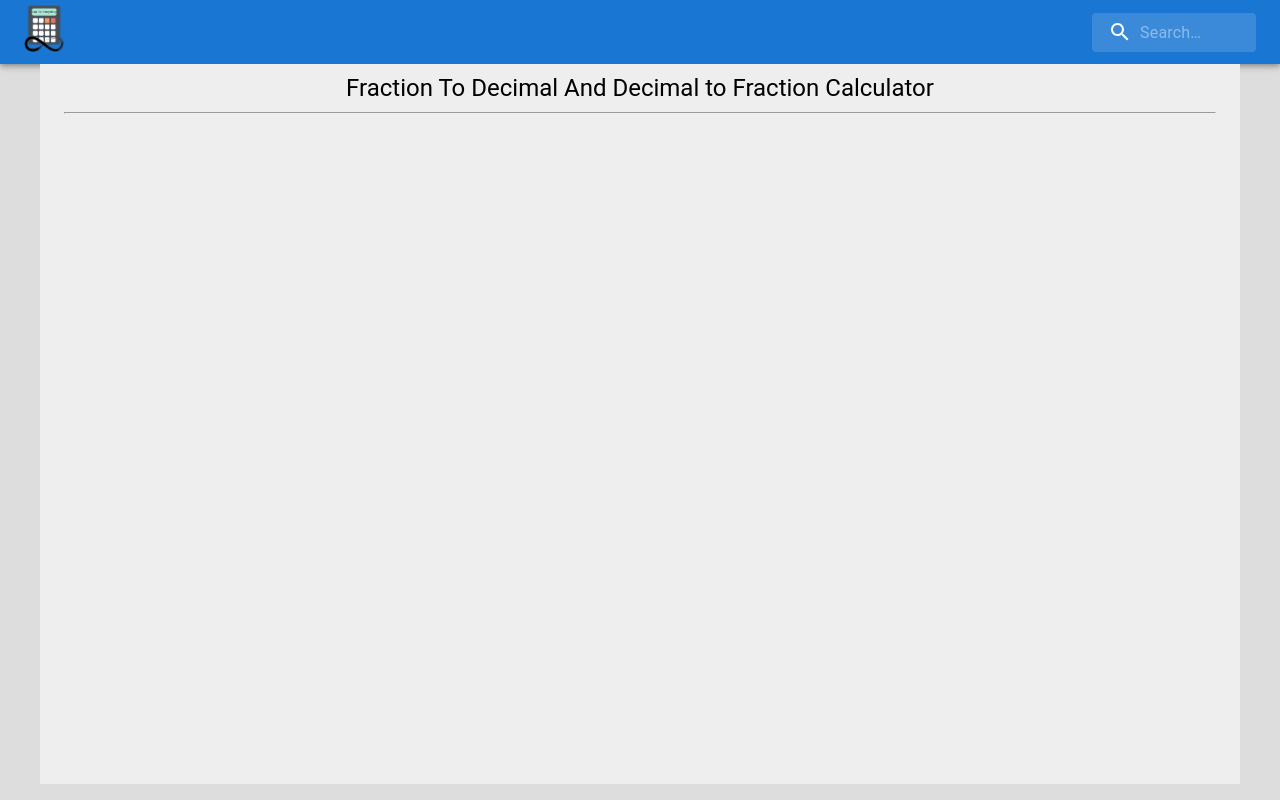
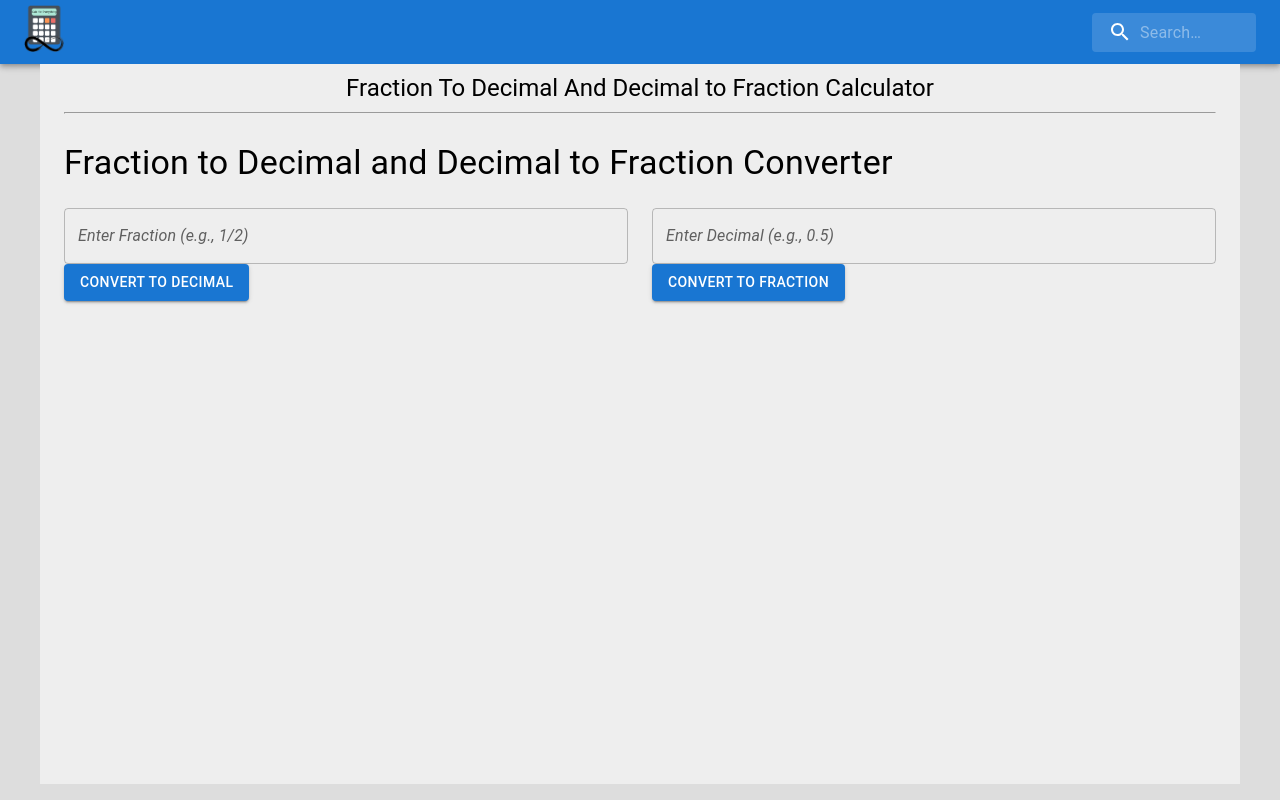
Before and after one commit to SarthakKeshari/calc_for_everything, a React (Create React App) app in the folder calculators/: page /fracdecandDecfrac in a window 1280 px wide. Built offline with nearby package versions, Linux system fonts and the light colour scheme.

Commit message:
Created Fraction to Decimal and vice versa Calc

```diff
--- a/calculators/src/computer_science/fracToDecAndDecToFrac/MainFracToDecAndDecToFrac.js
+++ b/calculators/src/computer_science/fracToDecAndDecToFrac/MainFracToDecAndDecToFrac.js
@@ -1,14 +1,98 @@
-import React from 'react';
-import { Container, Typography } from '@mui/material';
+import React, { useState } from 'react';
+import { TextField, Button, Grid, Typography, Container } from '@mui/material';
 
-function MainFracToDecAndDecToFrac(){
-    return(
-        <Container maxWidth="lg" sx={{ bgcolor: '#eeeeee', minHeight: '90vh', paddingY:"10" }}>
-            <Typography pt={1} variant='h5' sx = {{textAlign: "center"}}>Fraction To Decimal And Decimal to Fraction Calculator</Typography>
-            <hr/>
-            <br/>
+function MainFracToDecAndDecToFrac() {
+    const [fractionInput, setFractionInput] = useState('');
+    const [decimalInput, setDecimalInput] = useState('');
+    const [result, setResult] = useState('');
+
+    const handleFractionToDecimal = () => {
+        const fractionParts = fractionInput.split('/');
+
+        if (fractionParts.length !== 2) {
+            setResult('Invalid fraction format');
+            return;
+        }
+
+        const numerator = parseFloat(fractionParts[0]);
+        const denominator = parseFloat(fractionParts[1]);
+
+        if (denominator === 0) {
+            setResult('Division by zero is not allowed');
+            return;
+        }
+
+        const decimalValue = numerator / denominator;
+        setDecimalInput(decimalValue.toString());
+        setResult(`Decimal: ${decimalValue}`);
+    };
+
+    const handleDecimalToFraction = () => {
+        const decimalValue = parseFloat(decimalInput);
+
+        if (isNaN(decimalValue)) {
+            setResult('Invalid decimal format');
+            return;
+        }
+
+        const tolerance = 1.0E-6;
+        let numerator = Math.round(decimalValue);
+        let denominator = 1;
+        let x = decimalValue - numerator;
+
+        while (Math.abs(x) > tolerance) {
+            numerator = Math.round(1 / x);
+            x = 1 / x - numerator;
+            const temp = numerator;
+            numerator = denominator;
+            denominator = temp;
+        }
+
+        setResult(`Fraction: ${numerator}/${denominator}`);
+        setFractionInput(`${numerator}/${denominator}`);
+    };
+
+    return (
+        <Container maxWidth="lg" sx={{ bgcolor: '#eeeeee', minHeight: '90vh', paddingY: "10" }}>
+            <Typography pt={1} variant='h5' sx={{ textAlign: "center" }}>Fraction To Decimal And Decimal to Fraction Calculator</Typography>
+            <hr />
+            <br />
+            <Grid container spacing={3}>
+        <Grid item xs={12}>
+          <Typography variant="h4">Fraction to Decimal and Decimal to Fraction Converter</Typography>
+        </Grid>
+        <Grid item xs={6}>
+          <TextField
+            label="Enter Fraction (e.g., 1/2)"
+            variant="outlined"
+            fullWidth
+            value={fractionInput}
+            onChange={(e) => setFractionInput(e.target.value)}
+          />
+          <Button variant="contained" color="primary" onClick={handleFractionToDecimal}>
+            Convert to Decimal
+          </Button>
+        </Grid>
+        <Grid item xs={6}>
+          <TextField
+            label="Enter Decimal (e.g., 0.5)"
+            variant="outlined"
+            fullWidth
+            value={decimalInput}
+            onChange={(e) => setDecimalInput(e.target.value)}
+          />
+          <Button variant="contained" color="primary" onClick={handleDecimalToFraction}>
+            Convert to Fraction
+          </Button>
+        </Grid>
+        <Grid item xs={12}>
+          <Typography variant="h6">{result}</Typography>
+        </Grid>
+      </Grid>
         </Container>
     )
+
+
 }
 
 export default MainFracToDecAndDecToFrac;
```
